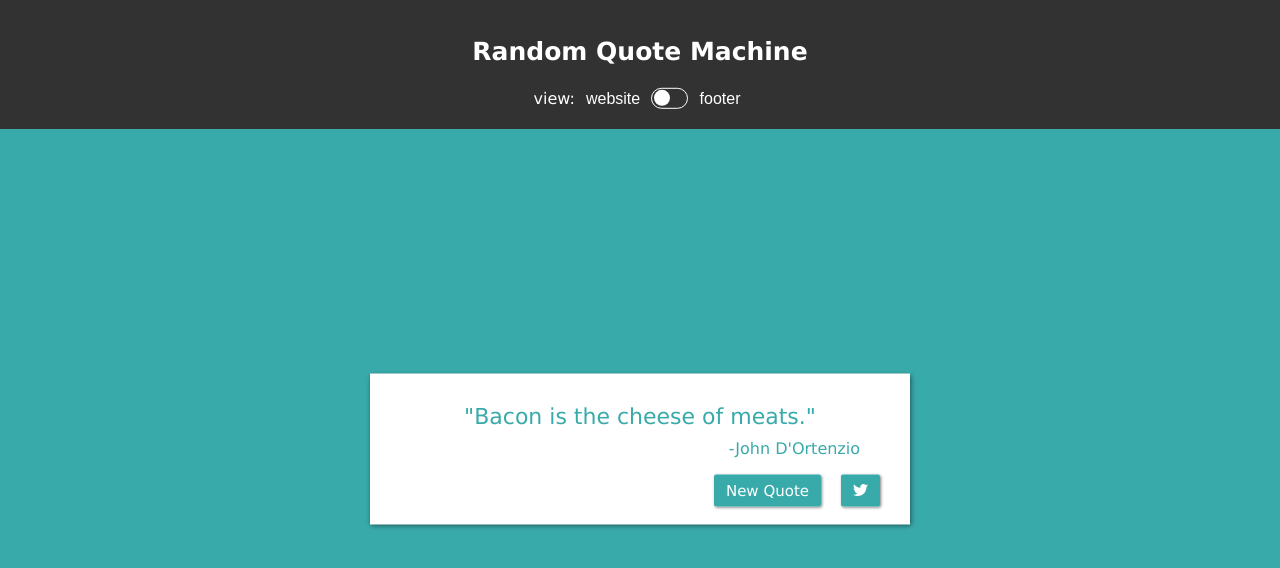
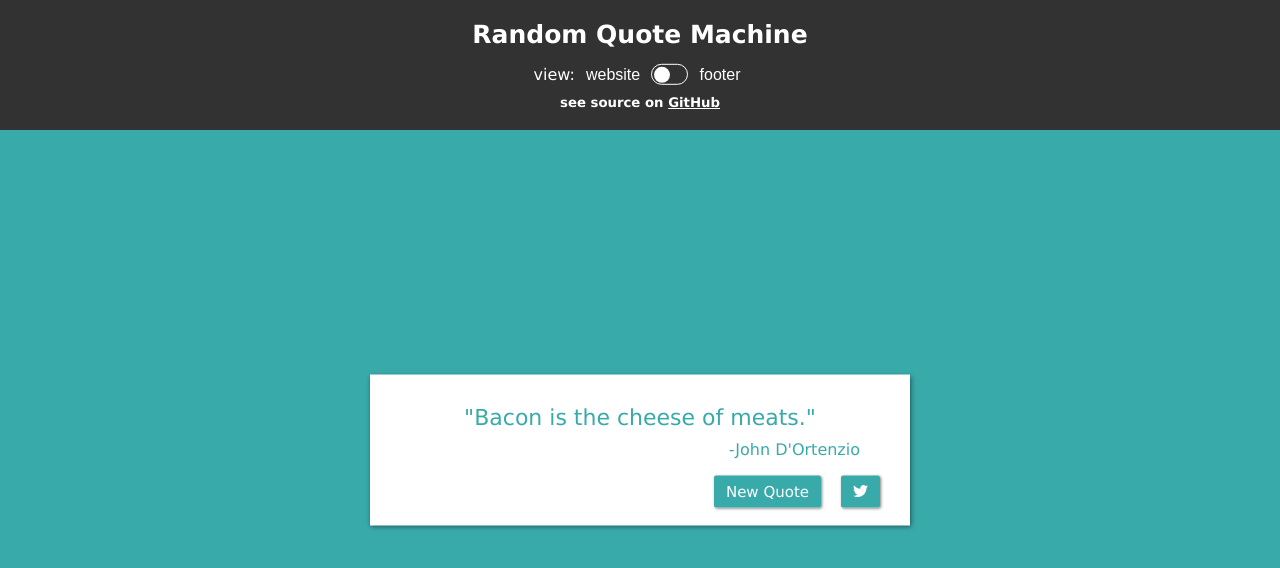
Before and after one commit to msmit1123/RandomQuoteMachine, a React (Create React App) app in the folder random-quote-machine-app/: page / in a window 1280 px wide. Shown: the top 568 px of the page. Built offline with nearby package versions, Linux system fonts and the light colour scheme.

Commit message:
added link to github page

```diff
--- a/random-quote-machine-app/src/App.js
+++ b/random-quote-machine-app/src/App.js
@@ -113,6 +113,7 @@ class App extends React.Component{
         <header>
           <h1>Random Quote Machine</h1>
           view: <button onClick={this.displayAsSite}>website</button> <ToggleSwitch onChange={this.toggleView} checked={this.state.isFooterChecked} /> <button onClick={this.displayAsFooter}>footer</button>
+          <h5>see source on <a href="https://github.com/msmit1123/RandomQuoteMachine">GitHub</a></h5>
         </header>
 
         <div id="quote-box" className={curView} style={curColorStyle}>
--- a/random-quote-machine-app/src/App.scss
+++ b/random-quote-machine-app/src/App.scss
@@ -14,7 +14,7 @@
   background-color 1s;
 }
 header{
-  padding: 20px;
+  padding: 10px;
   background-color: rgba(50,50,50,1);
   color:white;
   & button {
@@ -31,9 +31,16 @@ header{
       -webkit-appearance: none;
       -moz-appearance: none;
   }
+  & a{
+    color:white;
+  }
 }
 h1{
   font-size:25px;
+  margin:10px;
+}
+h5{
+  margin:10px;
 }
 
 #quote-box{
```
